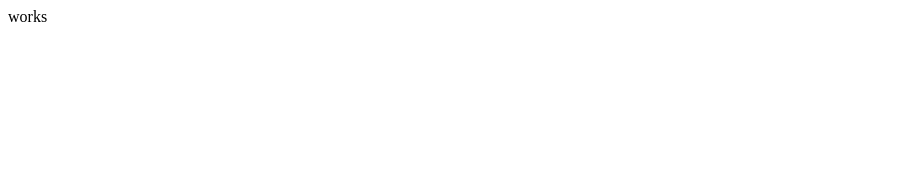
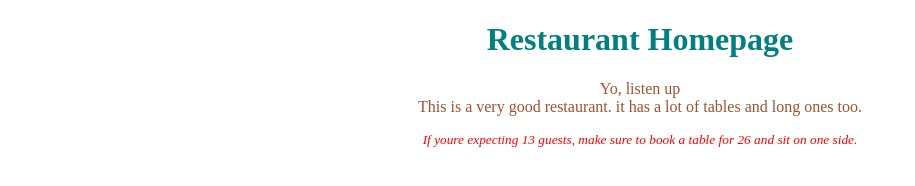
Before and after one commit to llewellyndsouza/TOP-RestrauntPage, a website built with webpack: page dist/index.html in a window 1280 px wide. Shown: the whole page, without its empty margins (0-915 px from the left). Built offline with nearby package versions, Linux system fonts and the light colour scheme.

Commit message:
Basic working

```diff
--- a/src/index.js
+++ b/src/index.js
@@ -1,3 +1,3 @@
-let element = document.querySelector('#content');
+import {pageload} from './intlPageLoad';
 
-element.innerHTML += 'works';
+pageload();
--- /dev/null
+++ b/src/intlPageLoad.js
@@ -0,0 +1,19 @@
+const pageload = function () {
+    let element = document.querySelector('#content');
+
+    let childElement = document.createElement('h1');
+    childElement.innerText = 'Restaurant Homepage';
+    element.appendChild(childElement);
+
+    childElement = document.createElement('p');
+    childElement.id = 'about';
+    childElement.innerText = 'Yo, listen up\nThis is a very good restaurant. it has a lot of tables and long ones too.';
+    element.appendChild(childElement);
+
+    childElement = document.createElement('p');
+    childElement.id = 'disclaimer';
+    childElement.innerText = 'If youre expecting 13 guests, make sure to book a table for 26 and sit on one side.';
+    element.appendChild(childElement);
+}
+
+export {pageload}
```
Also changed, not shown: dist/index.html, dist/main.js, dist/styles.css (added).
